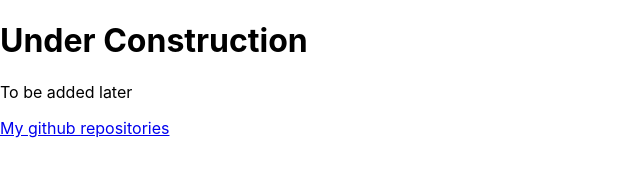
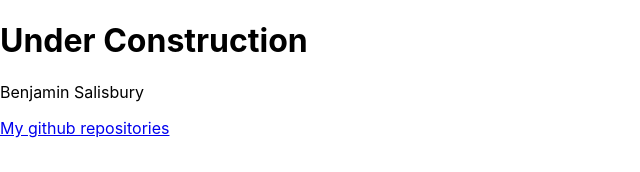
Before and after one commit to Benje1/benjamin-salisbury, a React (Create React App) app: page / in a window 1280 px wide. Shown: the top 172 px of the page, without its empty margins (0-640 px from the left). Built offline with nearby package versions, Linux system fonts and the light colour scheme.

Commit message:
changed p tag

```diff
--- a/src/App.js
+++ b/src/App.js
@@ -5,7 +5,7 @@ import './App.css';
 function App() {
   return (<>
   <h1>Under Construction</h1>
-  <p>To be added later</p>
+  <p>Benjamin Salisbury</p>
   <a href="https://github.com/Benje1?tab=repositories">My github repositories</a>
   </>);
 }
```
